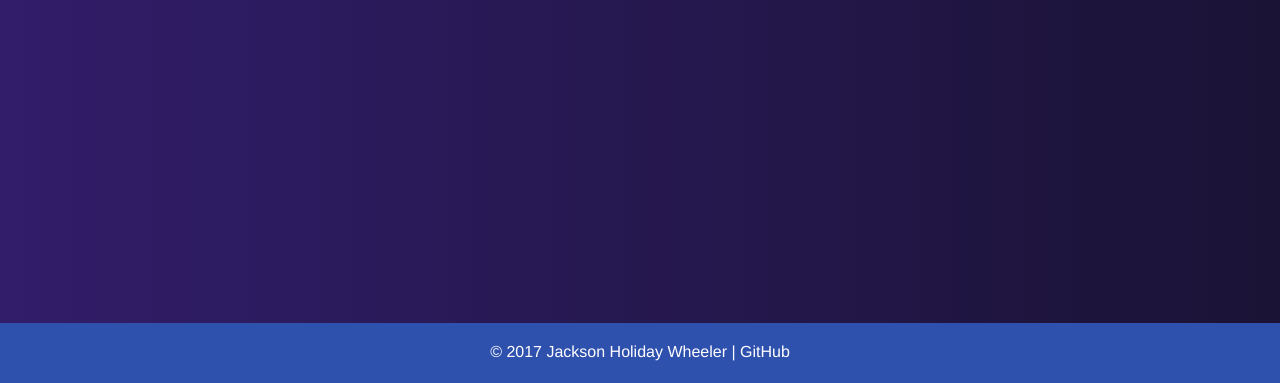
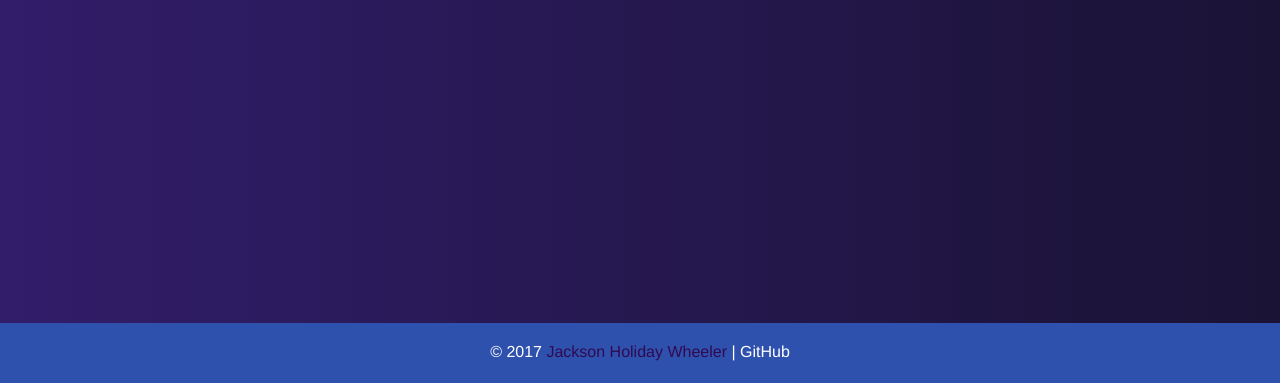
Before and after one commit to jhwheeler/flow-feed, a plain HTML site: page index.html in a window 1280 px wide. In both pictures the pointer is over the link "Jackson Holiday Wheeler". Shown: the part 417-800 px from the top of the page. Drawn offline with nearby package versions, Linux system fonts and the light colour scheme.

Commit message:
Add color to footer link hover state

```diff
--- a/css/main.css
+++ b/css/main.css
@@ -308,6 +308,10 @@ footer > span > a {
     color: #fff;
 }
 
+footer > span > a:hover {
+  color: #300a50;
+}
+
 footer {
     text-align: center;
     position: fixed;
```
